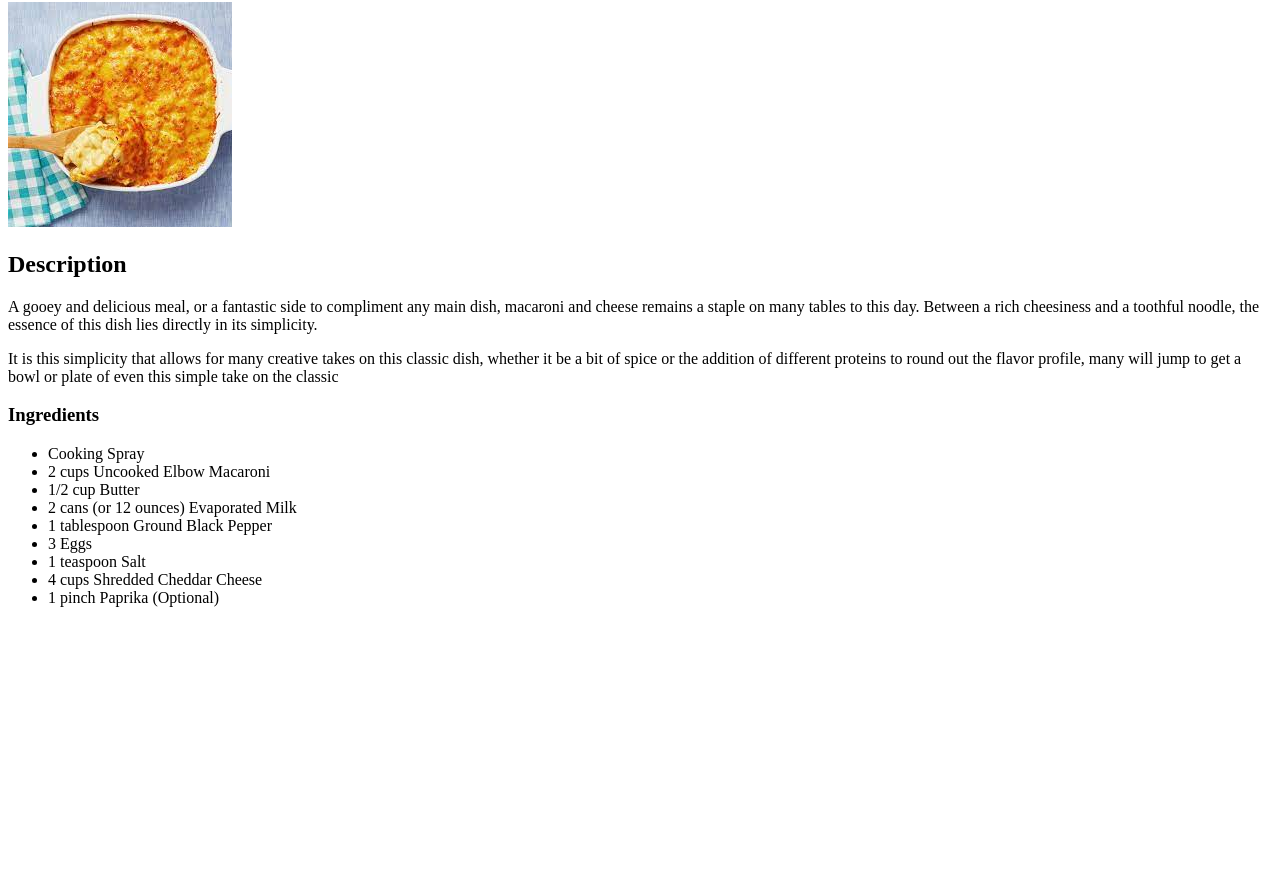
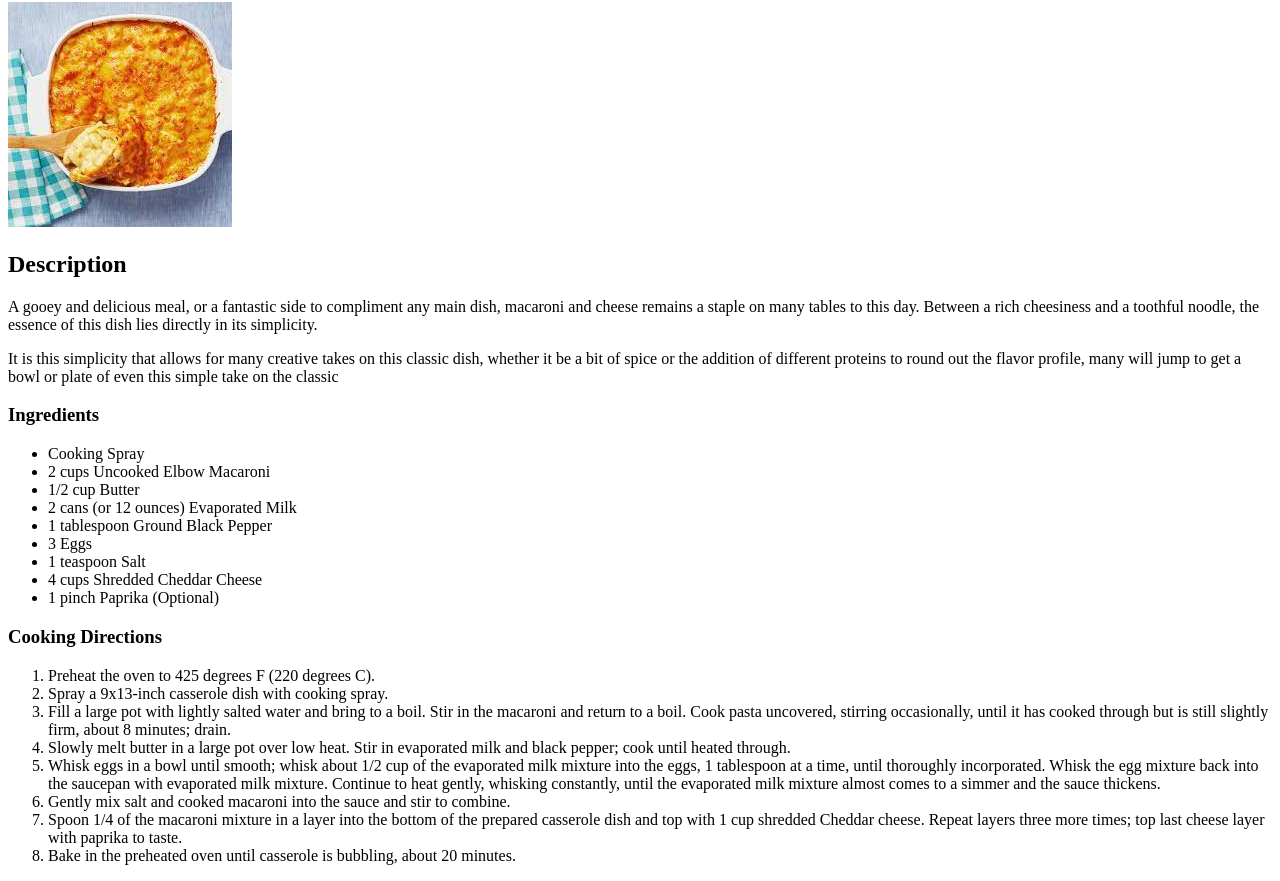
Before and after one commit to SaltCorner/odin-recipes, a plain HTML site: page recipes/mac-and-cheese.html in a window 1280 px wide. Shown: the part 78-959 px from the top of the page. Before the commit the page ends 800 px from the top, so only its background shows below. Drawn offline with Linux system fonts and the light colour scheme.

Commit message:
Added directions to cooking the recipe listed

```diff
--- a/recipes/mac-and-cheese.html
+++ b/recipes/mac-and-cheese.html
@@ -34,5 +34,33 @@
             <li>4 cups Shredded Cheddar Cheese</li>
             <li>1 pinch Paprika (Optional)</li>
         </ul>
+
+        <h3>Cooking Directions</h3>
+        <ol>
+            <li>Preheat the oven to 425 degrees F (220 degrees C).</li>
+            <li>Spray a 9x13-inch casserole dish with cooking spray.</li>
+            <li>Fill a large pot with lightly salted water and bring to a boil.
+                 Stir in the macaroni and return to a boil.
+                 Cook pasta uncovered, stirring occasionally, until it has cooked
+                  through but is still slightly firm, about 8 minutes; drain.</li>
+            <li>Slowly melt butter in a large pot over low heat.
+                Stir in evaporated milk and black pepper;
+                cook until heated through.</li>
+            <li>Whisk eggs in a bowl until smooth;
+                 whisk about 1/2 cup of the evaporated milk mixture into the eggs,
+                  1 tablespoon at a time, until thoroughly incorporated.
+                   Whisk the egg mixture back into the saucepan with evaporated milk
+                    mixture. Continue to heat gently, whisking constantly,
+                     until the evaporated milk mixture almost comes to a simmer
+                      and the sauce thickens.</li>
+            <li>Gently mix salt and cooked macaroni into the sauce and
+                stir to combine.</li>
+            <li>Spoon 1/4 of the macaroni mixture in a layer into the bottom of the
+                 prepared casserole dish and top with 1 cup shredded Cheddar cheese.
+                  Repeat layers three more times; top last cheese layer with paprika
+                   to taste.</li>
+            <li>Bake in the preheated oven until casserole is bubbling,
+                about 20 minutes.</li>
+        </ol>
     </body>
 </html>
```
